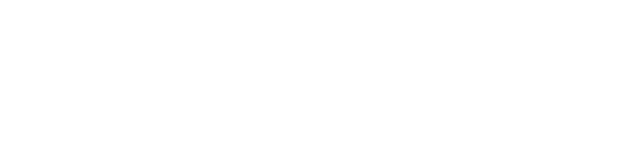
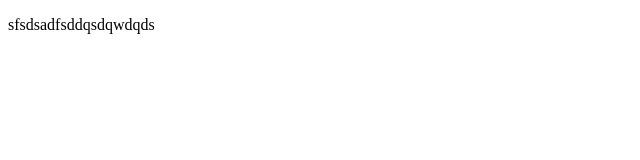
Before and after one commit to JustAnAsian/desktop, a plain HTML site: page index.html in a window 1280 px wide. Shown: the whole page, without its empty margins (0-640 px from the left). Drawn offline with Linux system fonts and the light colour scheme.

Commit message:
Added paragraph

```diff
--- a/index.html
+++ b/index.html
@@ -6,5 +6,6 @@
 </head>
 
 <body>
+<p> sfsdsadfsddqsdqwdqds</p>
 </body>
 </html>
```
